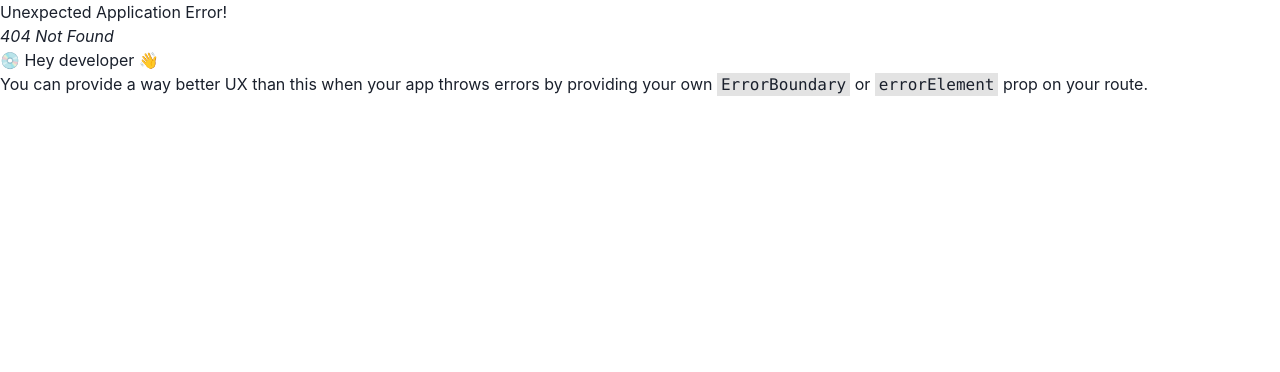
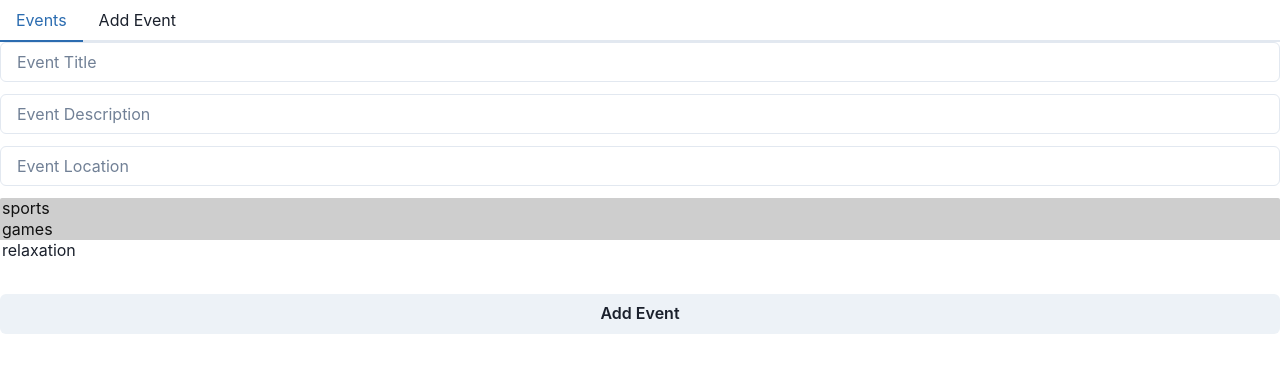
Before and after one commit to timmera/react-event-app, a React (Vite) app: page /AddEvent in a window 1280 px wide. Before the commit this address had no page. Shown: the top 372 px of the page. Built offline with nearby package versions, Linux system fonts and the light colour scheme.

Commit message:
Added some logic for router, errorboundary and addEvent

```diff
--- /dev/null
+++ b/src/components/AddEventForm.jsx
@@ -0,0 +1,64 @@
+import React, { useState } from 'react';
+import { Button, Input, Stack } from '@chakra-ui/react';
+
+export const AddEventForm = ({ addEvent }) => {
+  const [title, setTitle] = useState('');
+  const [description, setDescription] = useState('');
+  const [location, setLocation] = useState('');
+  const [categoryIds, setCategoryIds] = useState();
+
+  const handleSubmit = (e) => {
+    e.preventDefault();
+    const newEvent = {
+      id: Date.now(), // or use a better unique ID generator
+      title,
+      description,
+      location,
+      categoryIds,
+    };
+    addEvent(newEvent);
+    setTitle('');
+    setDescription('');
+    setLocation('');
+    setCategoryIds();
+  };
+
+  return (
+    <form onSubmit={handleSubmit}>
+      <Stack spacing={3}>
+        <Input
+          placeholder="Event Title"
+          value={title}
+          onChange={(e) => setTitle(e.target.value)}
+        />
+        <Input
+          placeholder="Event Description"
+          value={description}
+          onChange={(e) => setDescription(e.target.value)}
+        />
+        <Input
+          placeholder="Event Location"
+          value={location}
+          onChange={(e) => setLocation(e.target.value)}
+        />
+        <select
+          name="categories"
+          multiple={true}
+          defaultValue={[1, 2]}
+          onChange={(e) => {
+            const selectedOptions = Array.from(
+              e.target.selectedOptions,
+              (option) => Number(option.value) // Convert to number
+            );
+            setCategoryIds(selectedOptions);
+          }}
+        >
+          <option value={1}>sports</option>
+          <option value={2}>games</option>
+          <option value={3}>relaxation</option>
+        </select>
+        <Button type="submit">Add Event</Button>
+      </Stack>
+    </form>
+  );
+};
--- /dev/null
+++ b/src/components/ErrorBoundary.jsx
@@ -0,0 +1,34 @@
+import { useRouteError, isRouteErrorResponse } from 'react-router-dom';
+import {
+  Alert,
+  AlertIcon,
+  AlertTitle,
+  AlertDescription,
+} from '@chakra-ui/react';
+
+export const ErrorBoundary = () => {
+  const error = useRouteError();
+  if (isRouteErrorResponse(error)) {
+    return (
+      <div>
+        <Alert status="error">
+          <AlertIcon />
+          <AlertTitle>Oops!</AlertTitle>
+          <AlertDescription>
+            {error.status} - {error.statusText}
+          </AlertDescription>
+        </Alert>
+      </div>
+    );
+  } else {
+    return (
+      <Alert status="error">
+        <AlertIcon />
+        <AlertTitle>Oops!</AlertTitle>
+        <AlertDescription>
+          An error occurred. Please try again later.
+        </AlertDescription>
+      </Alert>
+    );
+  }
+};
--- a/src/components/Navigation.jsx
+++ b/src/components/Navigation.jsx
@@ -10,7 +10,7 @@ export const Navigation = () => {
           <Link to="/">Events</Link>
         </Tab>
         <Tab>
-          <Link to="/events/new">New Event</Link>
+          <Link to="/AddEvent">Add Event</Link>
         </Tab>
       </TabList>
     </Tabs>
--- a/src/context/EventContext.jsx
+++ /dev/null
@@ -1,69 +0,0 @@
-import { createContext, useContext, useReducer } from 'react';
-
-// Create a new context for the event
-const EventContext = createContext();
-
-// Create a display name for the context
-EventContext.displayName = 'EventContext';
-
-// Create a reducer function to handle the state
-const eventReducer = (state, action) => {
-  switch (action.type) {
-    case 'add-Event': {
-      const newEvent = {
-        id: state[state.length - 1].id + 1,
-        title: action.title,
-        description: action.description,
-      };
-      return state.concat(newEvent);
-    }
-    case 'remove-Event':
-      return state.filter((event) => event.id !== action.id);
-    default:
-      return state;
-  }
-};
-
-// Create a provider component for the event context
-export const EventContextProvider = ({ children }) => {
-  // Use the eventReducer to manage the state of events
-  const [events, dispatch] = useReducer(eventReducer, {
-    events: [],
-  });
-
-  // Define actions to interact with the event state
-  const addEvent = (props) => {
-    dispatch({ type: 'add-Event', ...props });
-  };
-
-  const removeEvent = (event) => {
-    dispatch({
-      type: 'remove-Event',
-      event,
-    });
-  };
-
-  // Combine the actions into a single object
-  const actions = {
-    addEvent,
-    removeEvent,
-  };
-
-  // Provide the event context and actions to the children components
-  return (
-    <EventContext.Provider value={{ events, actions }}>
-      {children}
-    </EventContext.Provider>
-  );
-};
-
-// Custom hook to access the event context
-export const useEvents = () => {
-  const context = useContext(EventContext);
-  if (!context) {
-    throw new Error(
-      'useEventContext must be used within an EventContextProvider'
-    );
-  }
-  return context;
-};
--- a/src/main.jsx
+++ b/src/main.jsx
@@ -1,16 +1,19 @@
-import { ChakraProvider } from '@chakra-ui/react';
 import React from 'react';
 import ReactDOM from 'react-dom/client';
+import { createBrowserRouter, RouterProvider } from 'react-router-dom';
+import { AddEvent } from './pages/AddEvent';
 import { EventPage, loader as eventLoader } from './pages/EventPage';
 import { EventsPage, loader as eventListLoader } from './pages/EventsPage';
-import { createBrowserRouter, RouterProvider } from 'react-router-dom';
+import { UserPage, loader as userLoader } from './pages/UserPage';
+import { ErrorBoundary } from './components/ErrorBoundary';
 import { Root } from './components/Root';
-import { EventContextProvider } from './context/EventContext';
+import { ChakraProvider } from '@chakra-ui/react';
 
 const router = createBrowserRouter([
   {
     path: '/',
     element: <Root />,
+    errorElement: <ErrorBoundary />,
     children: [
       {
         path: '/',
@@ -18,9 +21,19 @@ const router = createBrowserRouter([
         loader: eventListLoader,
       },
       {
-        path: '/events/:eventId',
+        path: '/AddEvent',
+        element: <AddEvent />,
+      },
+      {
+        path: '/Events/:eventId',
         element: <EventPage />,
         loader: eventLoader,
+        // action: addComment,
+      },
+      {
+        path: '/Users/:userId',
+        element: <UserPage />,
+        loader: userLoader,
         // action: addComment,
       },
     ],
@@ -30,9 +43,7 @@ const router = createBrowserRouter([
 ReactDOM.createRoot(document.getElementById('root')).render(
   <React.StrictMode>
     <ChakraProvider>
-      <EventContextProvider>
-        <RouterProvider router={router} />
-      </EventContextProvider>
+      <RouterProvider router={router} />
     </ChakraProvider>
   </React.StrictMode>
 );
--- /dev/null
+++ b/src/pages/AddEvent.jsx
@@ -0,0 +1,23 @@
+import React from 'react';
+import { useState } from 'react';
+import { AddEventForm } from '../components/AddEventForm';
+
+export const AddEvent = () => {
+  const [events, setEvents] = useState([]);
+  const addEvent = async (newEvent) => {
+    const response = await fetch('http://localhost:3000/events', {
+      method: 'POST',
+      headers: {
+        'Content-Type': 'application/json',
+      },
+      body: JSON.stringify(newEvent),
+    });
+    const data = await response.json();
+    setEvents([...events, data]);
+  };
+  return (
+    <>
+      <AddEventForm addEvent={addEvent} />
+    </>
+  );
+};
--- a/src/pages/EventPage.jsx
+++ b/src/pages/EventPage.jsx
@@ -1,6 +1,5 @@
 import React from 'react';
 import { Heading } from '@chakra-ui/react';
-
 import { useLoaderData, Link } from 'react-router-dom';
 
 export const loader = async ({ params }) => {
--- a/src/pages/EventsPage.jsx
+++ b/src/pages/EventsPage.jsx
@@ -1,18 +1,16 @@
-import React from 'react';
+import React, { useEffect, useState } from 'react';
 import {
-  Heading,
-  Card,
-  Image,
-  Stack,
   Box,
-  CardBody,
-  CardFooter,
-  Text,
   Button,
   ButtonGroup,
+  Card,
+  Heading,
+  Text,
+  Stack,
+  Spinner,
+  useToast,
 } from '@chakra-ui/react';
-
-import { useLoaderData, Link } from 'react-router-dom';
+import { Link } from 'react-router-dom';
 
 export const loader = async () => {
   const events = await fetch('http://localhost:3000/events'); // Fetch events from API
@@ -27,52 +25,84 @@ export const loader = async () => {
 };
 
 export const EventsPage = () => {
-  const { events, categories } = useLoaderData();
+  const toast = useToast();
+  const [events, setEvents] = useState([]);
+  const [categories, setCategories] = useState([]);
+  const [loading, setLoading] = useState(true);
+
+  useEffect(() => {
+    const fetchData = async () => {
+      try {
+        const [eventsResponse, categoriesResponse] = await Promise.all([
+          fetch('http://localhost:3000/events'),
+          fetch('http://localhost:3000/categories'),
+        ]);
+
+        if (!eventsResponse.ok || !categoriesResponse.ok) {
+          toast({
+            title: 'An error occurred.',
+            status: 'error',
+            duration: 5000,
+            isClosable: true,
+          });
+        }
+
+        const eventsData = await eventsResponse.json();
+        const categoriesData = await categoriesResponse.json();
+
+        setEvents(eventsData);
+        setCategories(categoriesData);
+      } catch (err) {
+        toast({
+          title: 'An error occurred.',
+          description: err.message,
+          status: 'error',
+          duration: 5000,
+          isClosable: true,
+        });
+      } finally {
+        setLoading(false);
+      }
+    };
+
+    fetchData();
+  }, []);
+
+  if (loading) {
+    return (
+      <Spinner
+        thickness="4px"
+        speed="0.65s"
+        emptyColor="gray.200"
+        color="blue.500"
+        size="xl"
+      />
+    );
+  }
 
   return (
-    <>
+    <Stack spacing={4}>
       {events.map((event) => {
         const eventCategories = event.categoryIds.map((categoryId) =>
           categories.find((category) => category.id === categoryId)
         );
+
         return (
-          <>
-            <Stack mt="6" mb="4" spacing="3">
-              <Box align={'center'}>
+          <Box key={event.id} align="center">
             <Card
-                  key={event.id}
-                  direction={{ base: 'column', sm: 'row' }}
+              direction={{ base: 'column', sm: 'column' }}
               overflow="hidden"
               variant="outline"
               mb="3"
-                  mt="3"
-                  maxW={{ base: '100%', sm: '60vw' }}
-                  textAlign={{ base: 'center', sm: 'left' }}
+              maxW="80vw"
             >
-                  <Image
-                    objectFit="cover"
-                    maxW={{ base: '100%', sm: '200px' }}
-                    src={event.image}
-                    alt={event.title}
-                    borderRadius="lg"
-                  />
-
-                  <CardBody>
               <Heading size="md">{event.title}</Heading>
               <Text>{event.description}</Text>
+              <Text>Location: {event.location}</Text>
               <Text>
                 Categories:{' '}
-                      {eventCategories
-                        .map((category) => category.name)
-                        .join(', ')}
+                {eventCategories.map((category) => category?.name).join(', ')}
               </Text>
-                  </CardBody>
-
-                  <CardFooter>
-                    <Text maxW={'20vw'}>
-                      Start: {event.startTime} - End: {event.endTime}
-                    </Text>
-
               <ButtonGroup spacing="2">
                 <Link to={`events/${event.id}`}>
                   <Button variant="solid" colorScheme="green">
@@ -80,13 +110,10 @@ export const EventsPage = () => {
                   </Button>
                 </Link>
               </ButtonGroup>
-                  </CardFooter>
             </Card>
           </Box>
-            </Stack>
-          </>
         );
       })}
-    </>
+    </Stack>
   );
 };
--- /dev/null
+++ b/src/pages/UserPage.jsx
@@ -0,0 +1,30 @@
+import React from 'react';
+import { Heading } from '@chakra-ui/react';
+import { useLoaderData } from 'react-router-dom';
+import { Image } from '@chakra-ui/react';
+
+export const loader = async ({ params }) => {
+  const user = await fetch(`http://localhost:3000/users/${params.userId}`); // Fetch users from API
+
+  return {
+    user: await user.json(),
+  };
+};
+
+export const UserPage = () => {
+  const { user } = useLoaderData();
+  return (
+    <>
+      <div className="user-detail">
+        <Heading>{user.name}</Heading>
+        <Image
+          objectFit="cover"
+          maxW={{ base: '100%', sm: '200px' }}
+          src={user.image}
+          alt={user.name}
+          borderRadius="lg"
+        />
+      </div>
+    </>
+  );
+};
```
Also changed, not shown: src/pages/EventsListPage.jsx (deleted, +0 -13 lines). Lines whose indentation alone changed are shown as unchanged.
